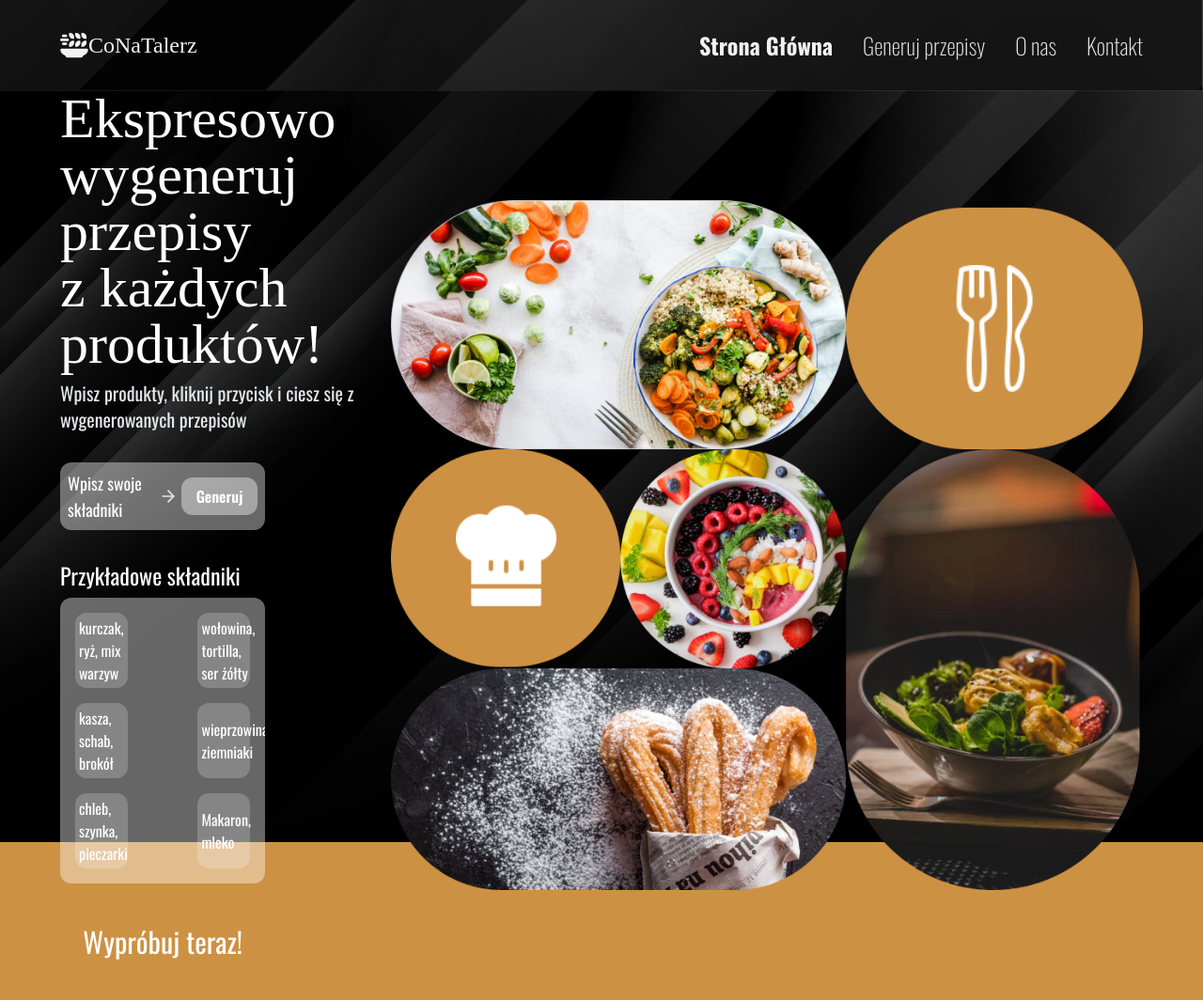
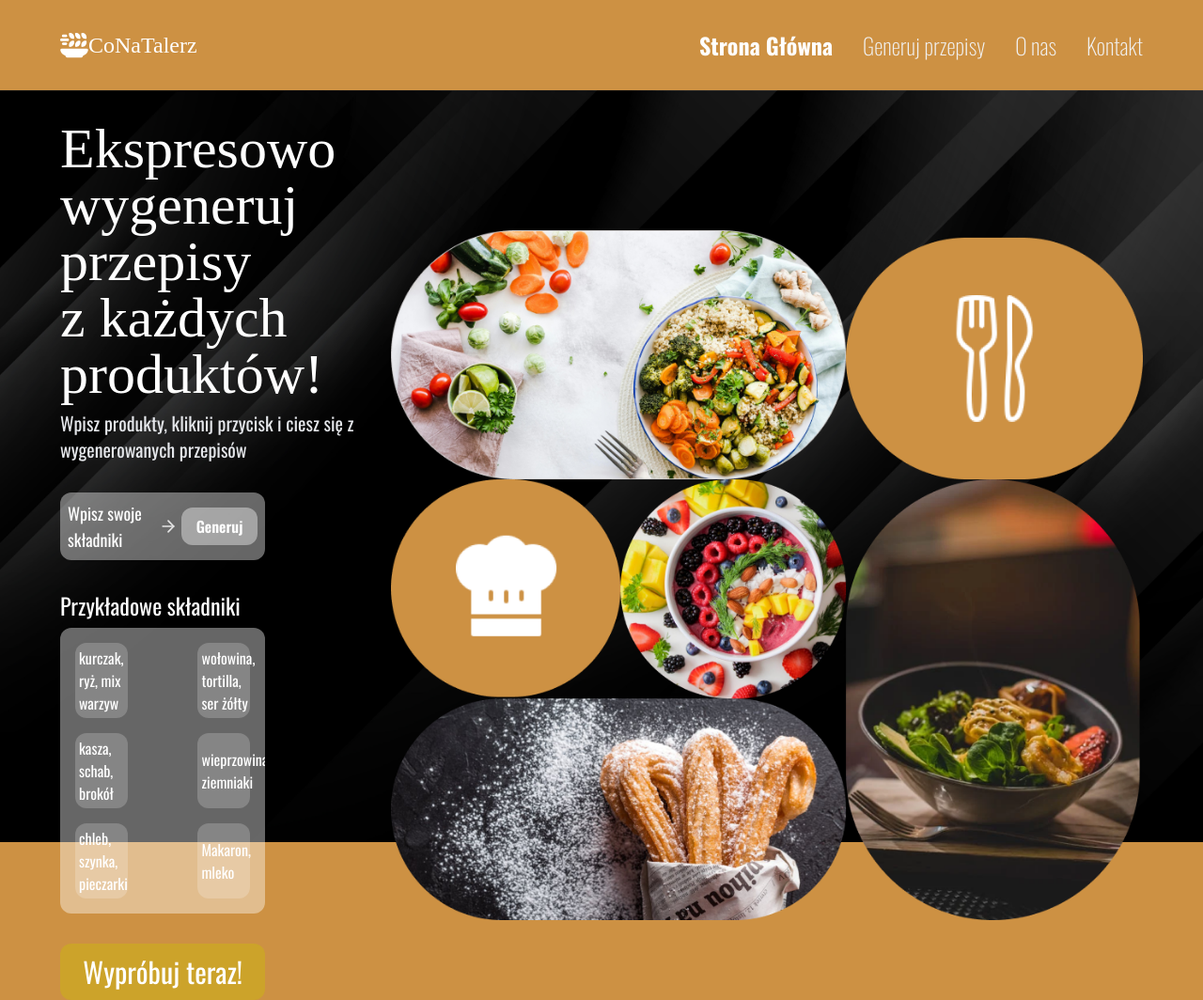
Before and after one commit to KwiecienKamil/AI-recipe-generator, a Next.js app: page / in a window 1280 px wide. Shown: the whole page at 94% size. Before the commit the page ends 1032 px from the top, so only its background shows below. Built offline with nearby package versions, Linux system fonts and the light colour scheme; a web font is replaced by a local one.

Commit message:
Semantic html changes, colors, layout

```diff
--- a/src/app/components/Navbar.tsx
+++ b/src/app/components/Navbar.tsx
@@ -8,7 +8,8 @@ import { usePathname } from "next/navigation";
 const Navbar = () => {
   const pathname = usePathname();
   return (
-    <div className="h-24 w-full flex items-center justify-between bg-[url('/bg.jpg')] bg-right brightness-95 py-8 px-[5%] text-white">
+    <nav className="h-24 w-full flex items-center justify-between bg-accent py-8 px-[5%] text-white">
+      {/* // bg-[url('/bg.jpg')] bg-right brightness-95 */}
       <Link href="/" className="flex items-center cursor-pointer ">
         <FaPlateWheat className="text-3xl" />
         <h1 className="text-2xl font-DynaPuff">CoNaTalerz</h1>
@@ -32,7 +33,7 @@ const Navbar = () => {
           );
         })}
       </div>
-    </div>
+    </nav>
   );
 };
 
--- a/src/app/page.tsx
+++ b/src/app/page.tsx
@@ -7,8 +7,8 @@ import { promptExamples } from "./utils/Helpers";
 
 export default function Home() {
   return (
-    <div className="relative h-full w-full bg-[url('/bg.jpg')] bg-center bg-cover text-white font-montserrat px-[5%]">
-      <div className="w-full flex items-center justify-between gap-4">
+    <section className="relative h-full w-full bg-[url('/bg.jpg')] bg-center bg-cover text-white font-montserrat px-[5%]">
+      <div className="w-full flex items-center justify-between gap-4 pt-8">
         <div>
           <h2 className="text-6xl font-DynaPuff">
             Ekspresowo wygeneruj przepisy<br></br> z każdych produktów!
@@ -43,7 +43,7 @@ export default function Home() {
             <div className="w-[65%] flex items-center justify-center mt-8">
               <Link
                 href="/recipes"
-                className="px-6 py-3 bg-accent rounded-xl text-3xl hover:brightness-75 duration-300"
+                className="px-6 py-3 bg-[#cca32a] rounded-xl text-3xl hover:brightness-75 duration-300"
               >
                 Wypróbuj teraz!
               </Link>
@@ -58,6 +58,6 @@ export default function Home() {
           />
         </div>
       </div>
-    </div>
+    </section>
   );
 }
--- a/src/app/recipes/page.tsx
+++ b/src/app/recipes/page.tsx
@@ -39,7 +39,7 @@ const page = () => {
   };
 
   return (
-    <div className="relative w-full h-screen flex flex-col items-center font-montserrat pt-16">
+    <div className="relative w-full h-screen flex flex-col items-center font-montserrat pt-4">
       <div className="w-[50%] lg:w-[30%] pb-8">
         <div className="flex flex-col text-xl">
           <textarea
```
